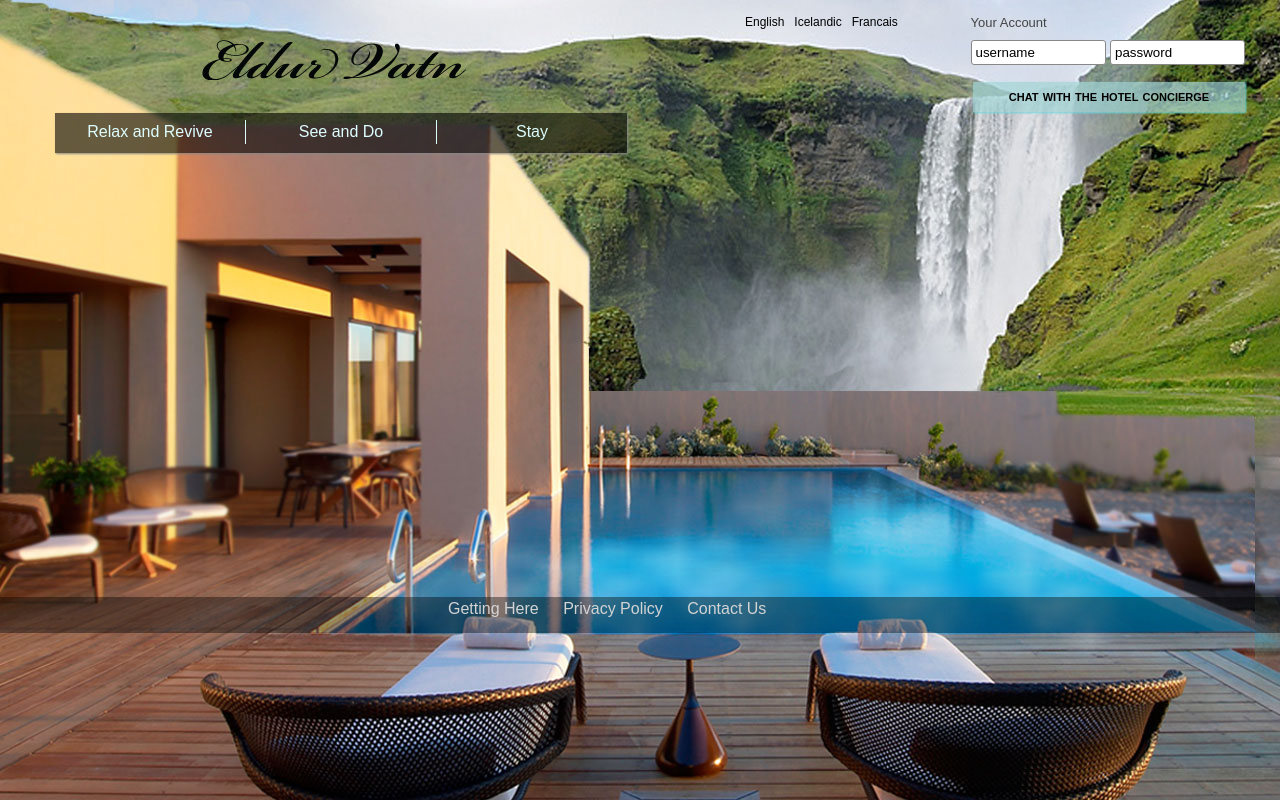
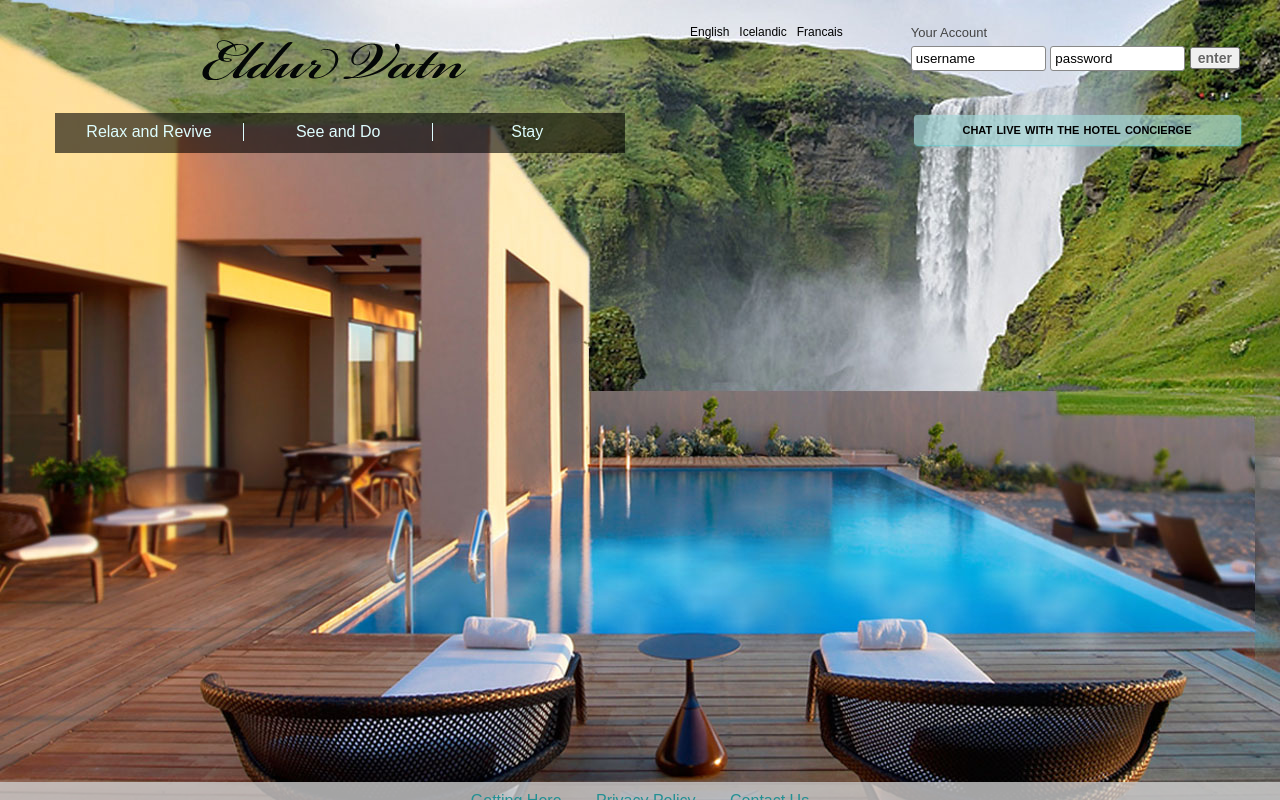
Before and after one commit to mhcraven/mhcraven.github.com, a PHP site: page /4/index.html in a window 1280 px wide. Run offline with PHP 8.4, Linux system fonts and the light colour scheme; some libraries are stand-ins or nearby versions.

Commit message:
Sunday 1

```diff
--- a/4/index.html
+++ b/4/index.html
@@ -5,14 +5,12 @@
 
 	<head>
 
-<meta charset="UTF-8" name="exclusive resort" content="width=1280"/>
+		<meta charset="UTF-8">
 		<link href="styles.css" rel="Stylesheet" type="text/css" />
 		<link href="mobile-styles.css" rel="Stylesheet" type="text/css" />
 
 		<script type="text/javascript" src="//use.typekit.net/coo4tea.js"></script>
 		<script type="text/javascript">try{Typekit.load();}catch(e){}</script>
-
-
 
 	<title> Eldur Vatn Resort
 	</title>
@@ -20,11 +18,10 @@
 	</head>
 
 	<body>
-
 		<header>
 
 
-	<div id='logo-container'><a href='#'>Eldur Vatn logo</a>
+			<div id='logo-container'><a href='index.html'>Eldur Vatn logo</a>
 			</div>
 
 
@@ -38,20 +35,20 @@
 					</ul>
 				</div>
 
-		<div id='acct-signin'>
-			<div id='acct-head'>Your Account
-			</div>
-			<form>
-					<input class="textinput" type="text" onclick="this.value=" value="username" alt="user name">
-					</input>
-					<input class="textinput" type="text" onclick="this.value=" value="password" alt="password">
-					</input>
+				<fieldset id='signin-container'>
+					<legend id="form-title">Your Account</legend>
+					<form action="/" id="signin">
+							<input id="signin-name" type="text" value="username" />
+							<input id="signin-psswrd" type="text" value="password" />
+							<input id="signin-submit" type="submit" value="enter" />
 					</form>
+				</fieldset>
+
+				<div>
+					<a href="chat.html" class="chat-icon">chat live with the hotel concierge</a>
 				</div>
 			</div>
-	<div>
-		<a href="chat.html" class="chat-icon">chat with the hotel concierge</a>
-	</div>
+
 
 		</header>
 
@@ -72,7 +69,6 @@
 				<li><a href="#">Privacy Policy</a></li>
 				<li><a href="#">Contact Us</a></li>
 			</ul>
-
 		</footer>
 
 	</body>
--- a/4/styles.css
+++ b/4/styles.css
@@ -19,9 +19,11 @@ time, mark, audio, video {
 	vertical-align: baseline;
 }
 
-html, body {height: 100%; width: 100%;}
+
 
 html#home {
+	min-width: 800px;
+	min-height: 1025px;
 	width: 100%;
 	position: fixed;
 	background: url(images/background-image.jpg) no-repeat top left fixed;
@@ -31,10 +33,11 @@ html#home {
 	background-size: cover;
 }
 body {
+	min-width: 1200px;
+	width: 100%;
 	position: relative;
 	margin: 0 auto;
-	width: 100%;
-	font-family: Arial, sans-serif;
+	font-family: "ff-enzo-web", sans-serif;
 	font-size: 100%;
 }
 
@@ -60,8 +63,8 @@ header {
 
 	#header-rt {
 		float: right;
-	margin: 15px 35px 0px 0px;
-	width: 500px;
+		margin: 25px 40px 0px 0px;
+		width: 550px;
 	}
 
 	#languages li {
@@ -80,21 +83,21 @@ header {
 		text-decoration: underline;
 	}
 
-#acct-signin {
+	#signin-container {
 		position: relative;
 		float:right;
 	}
 
-#acct-head {
+	#form-title {
 		padding-bottom: 6px;
 		font-size: 13px;
 		color: #444;
 	}
 
-.textinput {
+	#signin-name, #signin-psswrd {
 		background: #FFF;
 		border: 1px solid #888;
-	margin: 4px 0px 0px 0px;
+		margin: 0px 0px 4px 0px;
 		padding: 4px;
 		width: 125px;
 		-webkit-border-radius: 3px;
@@ -102,69 +105,36 @@ header {
 		border-radius: 3px;
 	}
 
-nav #top-nav {
-	position: absolute;
-	top: 113px;
-	left: 55px;
-	background-color: #333;
-	background-color: rgba(0,0,1,.6);
-	height: 40px;
-	box-shadow: 1px 1px 2px #888;
-}
-
-nav #top-nav li {
-	float: left;
-	list-style-type: none;
-	width: 130px;
-	text-align: center;
-	margin-top: 7px;
-	padding-top: 3px;
-	padding-right: 30px;
-	padding-bottom: 3px;
-	padding-left: 30px;
-}
-
-nav #top-nav li.rt-border {
-	border-right: 1px solid #defdfe;
-}
-
-nav #top-nav li a {
-	color: #defdfe;
-	text-decoration: none;
-	-webkit-transition: all 0.3s ease-in-out;
-	-moz-transition: all 0.3s ease-in-out;
-	-o-transition: all 0.3s ease-in-out;
-}
-
-nav #top-nav li a:hover {
-	color:#FFF;
-}
-
-nav #top-nav li:visited {
-	color: #FFF;
-	text-decoration: none;
+	#signin-submit {
+		font-size: 14px;
+		font-weight:bold;
+		color: #666;
+		color: rgba(0, 0, 0, 0.6);
+		text-shadow: 0 1px 1px #FFF;
 	}
 
 	a.chat-icon {
 		clear: both;
 		float: right;
-	margin-top: 17px;
-	margin-right: 35px;
+		margin-top: 40px;
+		padding-top: 5px;
 		text-decoration: none;
 		background-color: #a2d4d5;
 		background-color: rgba(162,212,213,.7);
-	width: 272px;
+		width: 326px;
 		height: 25px;
-	padding-top: 5px;
+
 		text-align: center;
 		font-size: 15px;
 		font-weight: 600;
 		font-variant:small-caps;
 		box-shadow: 1px 1px 2px #71d7da;
-	letter-spacing:.1em
 		-webkit-transition: all 0.5s ease-in-out;
 		-moz-transition: all 0.5s ease-in-out;
 		-o-transition: all 0.5s ease-in-out;
+		-webkit-border-radius: 3px;
+		-moz-border-radius: 3px;
+		border-radius: 3px;
 	}
 
 	a.chat-icon:link {
@@ -178,33 +148,74 @@ a.chat-icon:hover {
 		text-decoration: none;
 	}
 
+	#top-nav {
+		position: absolute;
+		top: 113px;
+		left: 55px;
+		background-color: #333;
+		background-color: rgba(0,0,1,.6);
+		height: 40px;
+		width: 570px;
+	}
+
+	#top-nav li {
+		float: left;
+		list-style-type: none;
+		text-align: center;
+		width: 33%;
+		margin: 10px 0px;
+		font-size: 16px;
+	}
+
+	#top-nav li.rt-border {
+		border-right: 1px solid #defdfe;
+	}
+
+	#top-nav li a {
+		color: #defdfe;
+		text-decoration: none;
+		-webkit-transition: all 0.3s ease-in-out;
+		-moz-transition: all 0.3s ease-in-out;
+		-o-transition: all 0.3s ease-in-out;
+	}
+
+	#top-nav li a:hover {
+		color:#FFF;
+	}
+
+	#top-nav li:visited {
+		color: #FFF;
+		text-decoration: none;
+	}
+
 section#main-content{
-	height: 400px;
+	min-height: 610px;
 }
 
 footer {
 	clear: both;
+	padding-top: 10px;
 	width: 100%;
-	padding: 3px 35%;
-	height: 30px;
-	background-color: rgba(0,0,0,.4);
+	height: 25px;
+	background-color: rgba(205,205,205,.8);
+	text-align: center;
 }
 
 footer li{
 	display: inline;
-	text-align: center;
-	list-style-type: none;
+	padding: 15px;
+	font-size: 100%;
+
 }
 
 footer li a {
-	padding-right: 20px;
+	list-style-type: none;
 	text-decoration: none;
-	font-size: 100%;
-	color:lightgray;
+	color: #229093;
 }
 
 footer li a:hover {
-	color: #FFF;
+	color:#003663;
 	-webkit-transition: all 0.3s ease-in-out;
 	-moz-transition: all 0.3s ease-in-out;
 	-o-transition: all 0.3s ease-in-out;
@@ -216,64 +227,92 @@ footer li a:hover {
 
 html#interior {
 	min-width: 1000px;
-	background-color: #d9edee;
+	background-repeat: no-repeat;
+	background-image: -webkit-gradient(linear, 0% 0%, 0% 78%, from(#D9EDEE), to(#FFFFFF), color-stop(1,#333333));
+	background-image: -moz-linear-gradient(15% 0% 286deg,#D9EDEE, #FFFFFF, #F0F0F0 100%);
 }
 
-section#image {
-	background: url(images/relax-background-image.jpg) no-repeat top left;
-	height: 200px;
-}
 
-section#main-content{
-	position: relative;
-	width: 100%;
-	margin: 25px 54px 0px 54px;
+#left-col {
+	float: left;
+	width: 20%;
+	margin-top: 135px;
+	margin-right: 5%;
 }
 
 	aside#quote{
-	float: left;
 		text-align: right;
-	margin-right:10px;
-	padding-bottom:50px;
-	width: 340px;
+		width: 100%;
 		color: #229093;
-	font-size: 30px;
-	line-height: 40px;
+		font-size: 28px;
+		line-height: 33px;
+		font-family: 'Marcellus', serif;
 		quotes:"\201C""\201D""\2018""\2019";
 	}
 
-article#info {
-	float: left;
+	#relax-book-button {
+		position: relative;
+		margin: 20%;
 		width: 60%;
-	margin: 0px 25px 25px 25px;
+		font-size: 18px;
+		text-align: center;
+		padding: 3% 0%;
+		font-family: "arial";
+		background-color: #229093;
+		border-radius: 5px;
+	}
+
+	#relax-book-button a {
+		color: #defdfe;
+		text-decoration: none;
+		-webkit-transition: all 0.6s ease-in-out;
+		-moz-transition: all 0.6s ease-in-out;
+		-o-transition: all 0.6s ease-in-out;
+	}
+
+	#relax-book-button a:hover{
+		color: #523f81;
+	}
+
+#rt-col {
+	float: right;
+	margin-top: 75px;
+	margin-bottom: 75px;
+	padding-right: 5%;
+	width: 70%;
 }
 
 h1 {
-	font-size: 22px;
+	font-size: 24px;
 	color: #000;
 	padding-bottom: 18px;
+
 }
 
 h2 {
-	font-size: 20px;
+	font-size: 22px;
+	padding-bottom: 10px;
 	color: #777;
-	padding-bottom: 10px;
+	font-variant:small-caps;
 }
 
 h3 {
-	font-size: 12px;
+	font-size: 18px;
+	padding-bottom: 5px;
+	padding-top: 10px;
+	color:#003663;
+	font-family: 'Marcellus', serif;
 }
 
 p {
-	font-family: serif;
-	font-size: 20px;
-	padding-bottom: 15px;
+	font-size: 18px;
+	padding-bottom: 5px;
 }
 
-article li{
-	list-style-position:inside;
-	font-size: 17px;
+#rt-col li{
+	list-style-position: inside;
+	font-size: 16px;
 	color: #000;
-	line-height: 150%;
+	line-height: 175%;
 	text-indent: 20px;
 }
--- /dev/null
+++ b/7/ideas.txt
@@ -0,0 +1,5 @@
+ideas
+
+
+thumbnails (sidebar?) to show process
+scan process sketches for b&w background
```
Also changed, not shown: 4/relax.html (+45 -31 lines), 7/index.html (+19 -19 lines), 7/menu.html (+10 -13 lines), 7/styles.css (+9 -11 lines), index.html (+4 -8 lines), 1 other file. Lines whose indentation alone changed are shown as unchanged.
